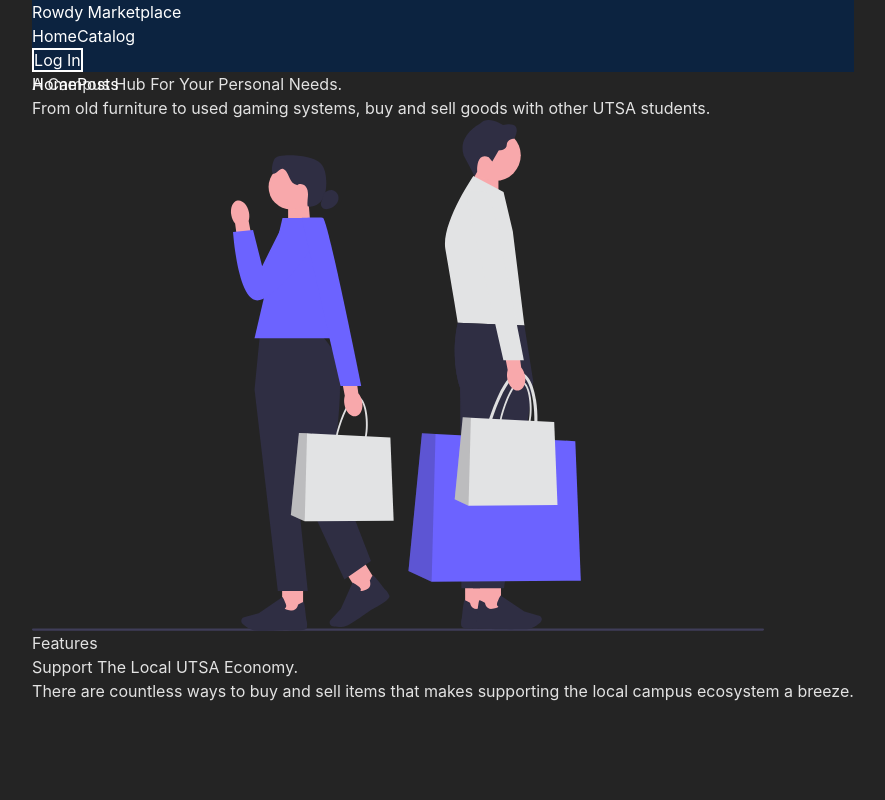
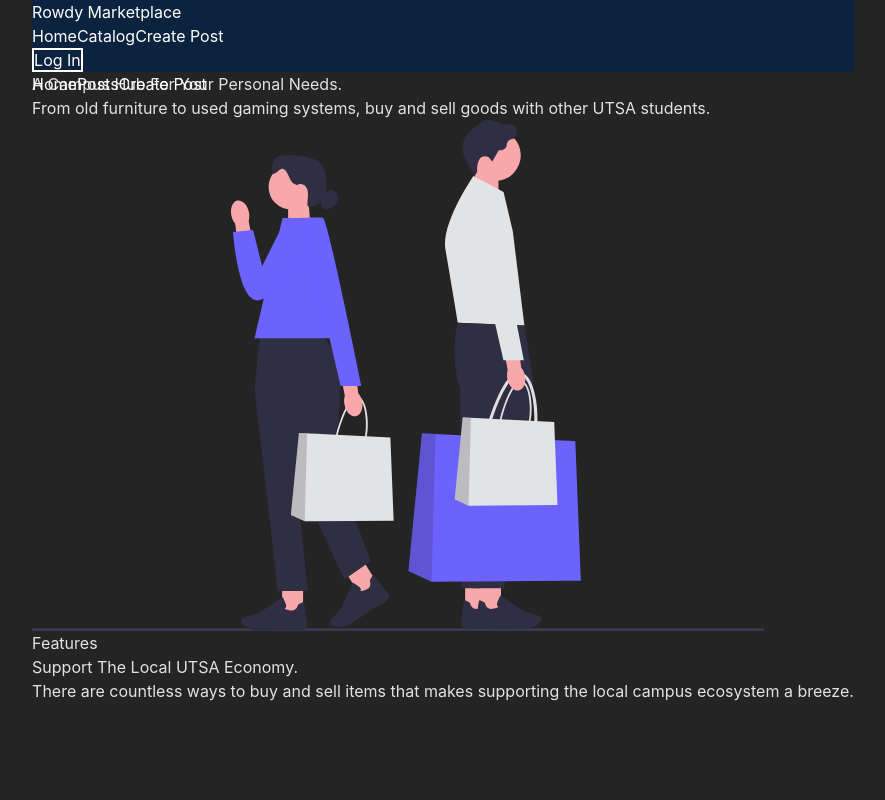
Before and after one commit to fufupatwo/swe-project, a React (Vite) app in the folder frontend/: page /LandingPage in a window 1280 px wide. Shown: the top 800 px of the page, without its empty margins (197-1082 px from the left). Built offline with nearby package versions, Linux system fonts and the light colour scheme.

Commit message:
Updated landing page create a post button and login button

```diff
--- a/frontend/src/components/Header.jsx
+++ b/frontend/src/components/Header.jsx
@@ -75,8 +75,9 @@
         {!undersize ? (
           <>
             <nav className="flex items-center justify-center gap-16 flex-1 [&>a:hover]:text-orange-500">
-              <a href="/home">Home</a>
+              <a>Home</a>
               <a href="/catalog">Catalog</a>
+              <a href="/home">Create Post</a>
             </nav>
             <a
               className="px-8 py-2 rounded-lg hover:!border-orange-500 hover:text-orange-500"
@@ -85,7 +86,7 @@
                 borderColor: theme == "white" ? "#222222" : "#ffffff",
               }}
               id="login"
-              href="/login"
+              href="/"
             >
               Log In
             </a>
@@ -100,8 +101,9 @@
           </button>
         )}
         <HeaderDropdown display={dropdownToggled} offset={headerHeight}>
-          <a href="/home">Home</a>
+          <a>Home</a>
           <a href="/posts">Posts</a>
+          <a href="/home">Create Post</a>
         </HeaderDropdown>
       </header>
     </>
```
